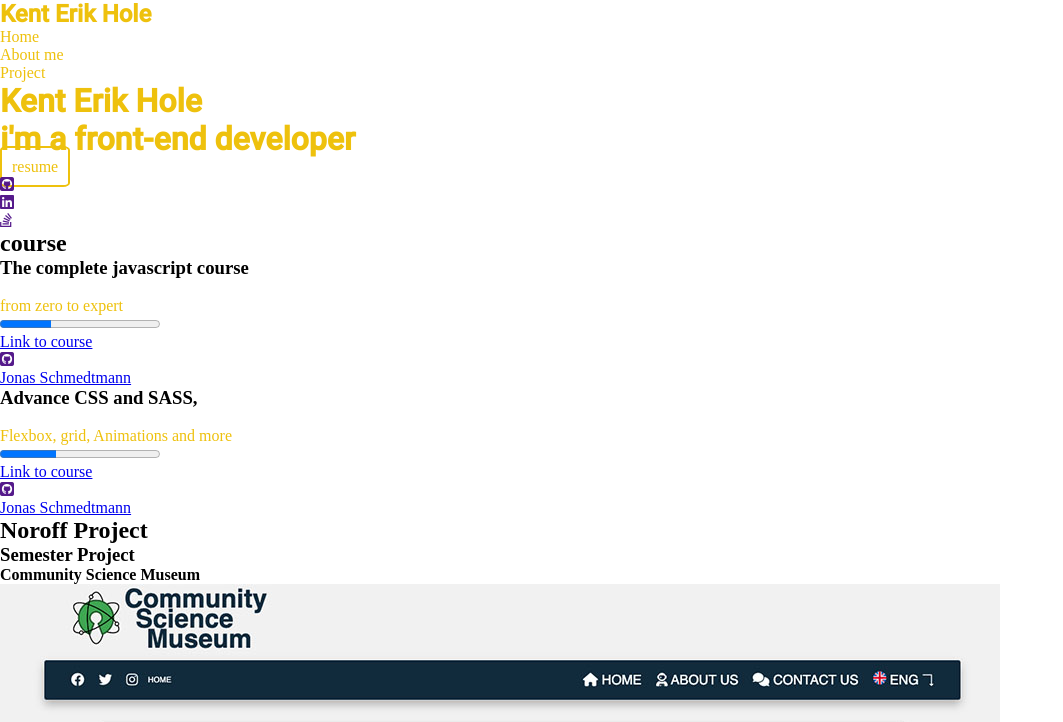
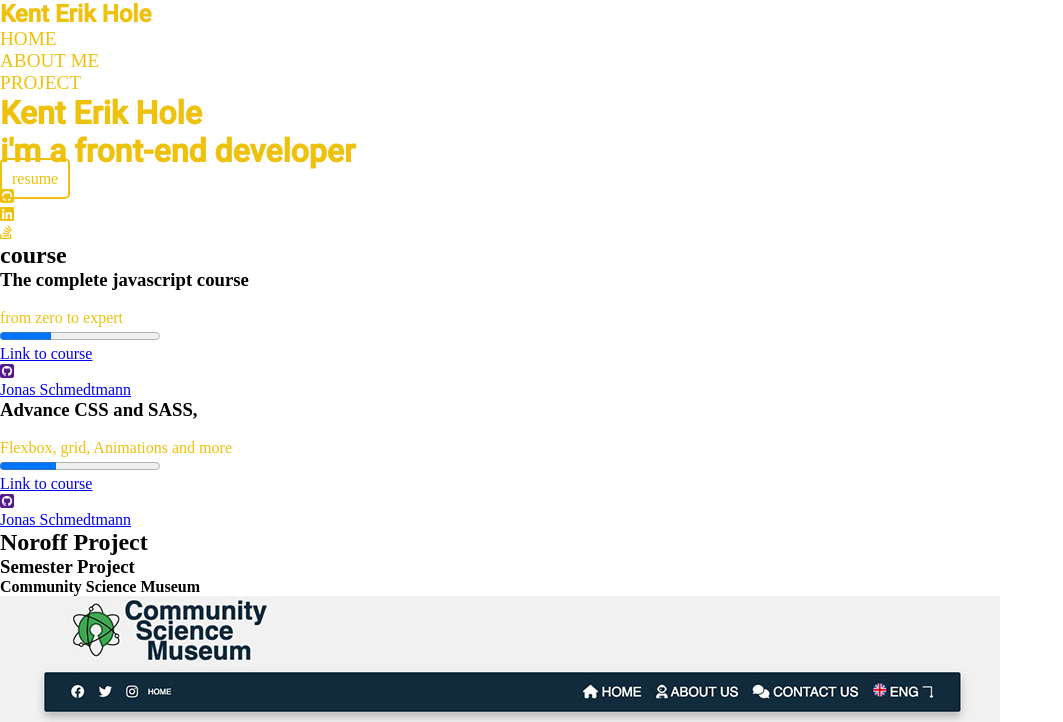
Before and after one commit to nexnic/portfolio-, a website: page index.html in a window 1280 px wide. Shown: the top 722 px of the page, without its empty margins (0-1063 px from the left). Drawn offline with nearby package versions, Linux system fonts and the light colour scheme; files that its build step writes are made by us from their sources; a web font is replaced by a local one.

Commit message:
Update _button.scss
Update on nav _button.scss

```diff
--- a/sass/components/_buttons.scss
+++ b/sass/components/_buttons.scss
@@ -1,6 +1,17 @@
 .link {
     &__nav {
         text-decoration: none;
+        color: $colorSecondary;
+        text-transform: uppercase;
+        font-size: 1.2rem;
+        animation-delay: 1s;
+        &:hover {
+            color: $colorSecondary-dark;
+            text-decoration:underline;
+        }
+    }
+
+    &__socialmedia{
         color: $colorSecondary;
         &:hover {
             color: $colorSecondary-dark;
@@ -16,6 +27,7 @@
         border: 2px solid $colorSecondary;
         border-radius: 10%;
         padding: 10px 10px;
+
         &:hover {
             background-color: $colorSecondary;
             color:white;
```
